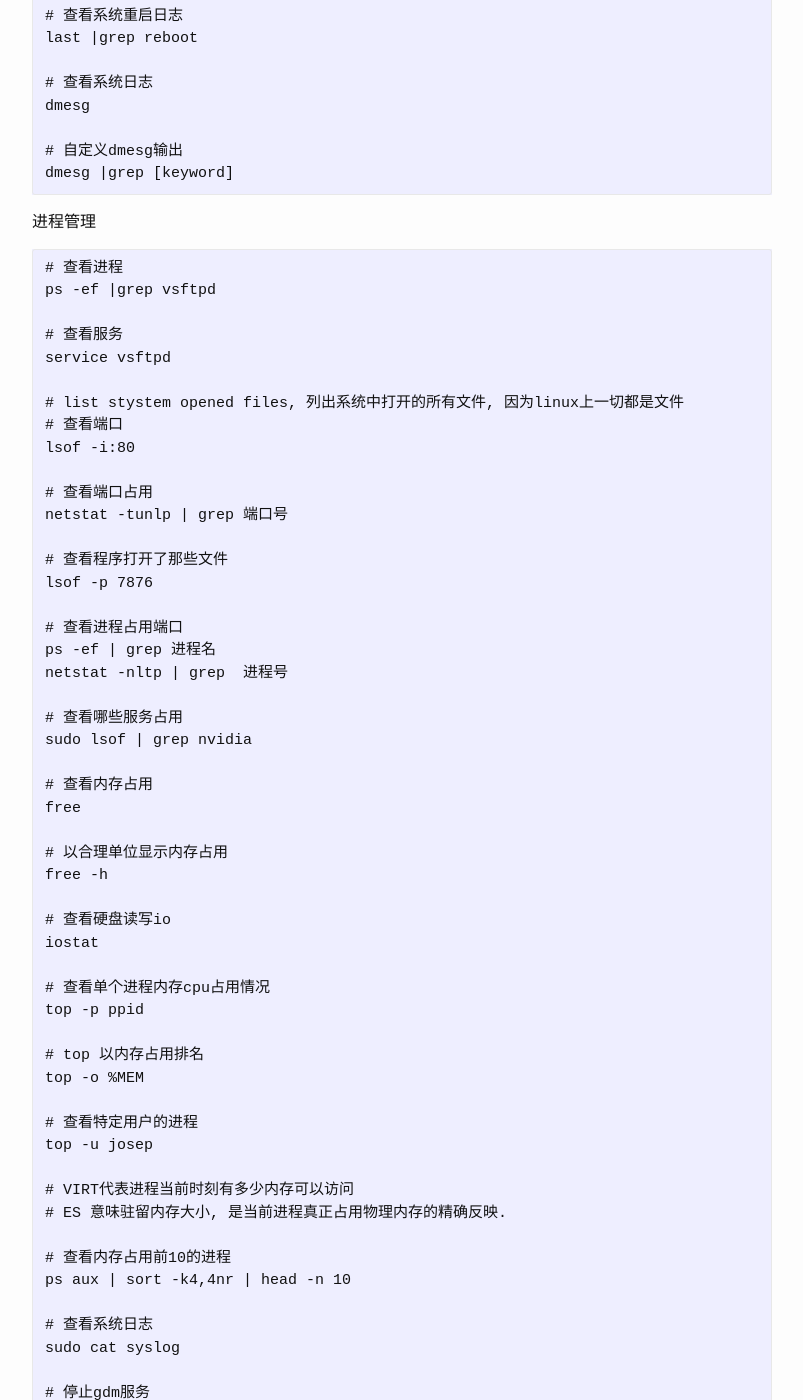
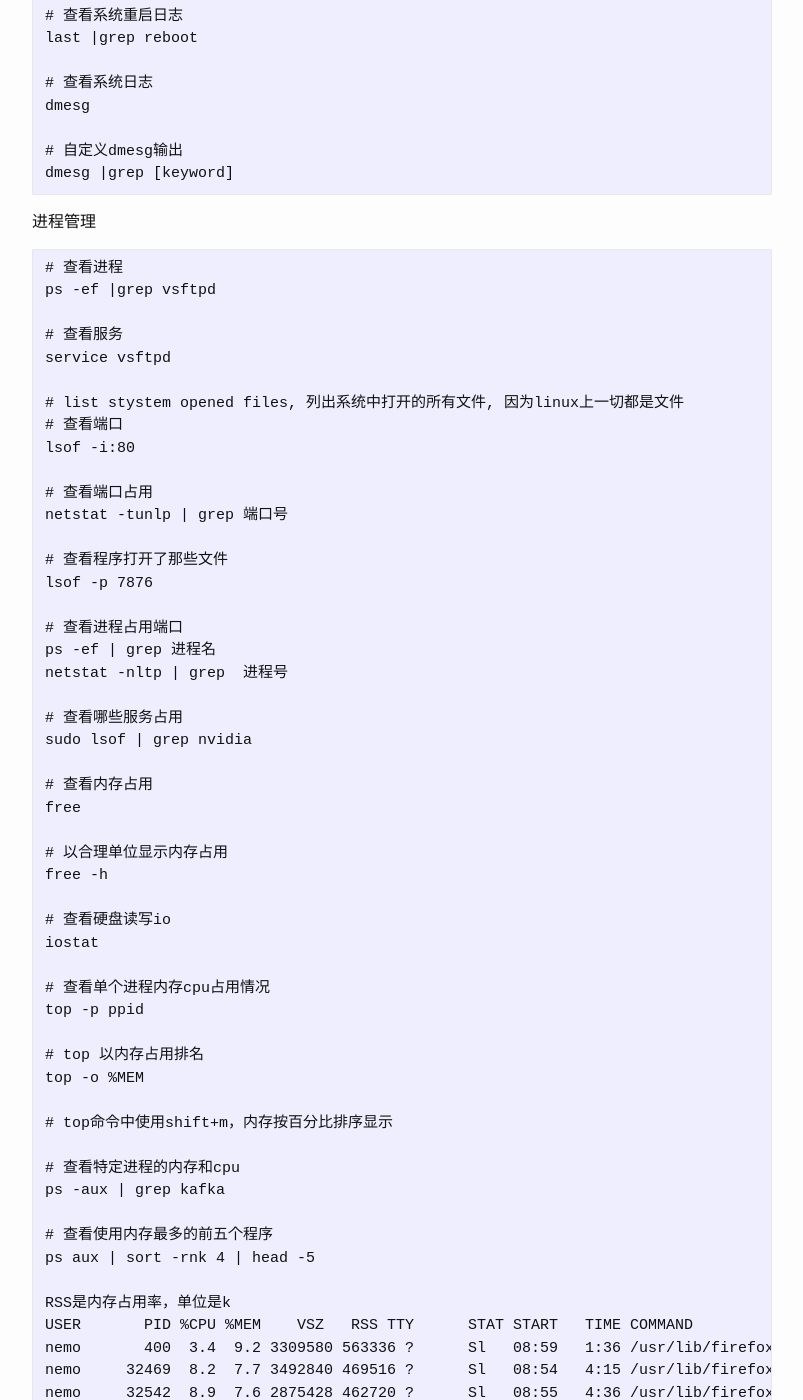
Before and after one commit to josephstalin117/josephstalin117.github.io, a Jekyll site: the page built from _posts/2016-04-04-linux.markdown, in a window 1280 px wide and 1400 px high, scrolled down 2968 px. Shown: the whole window, without its empty margins (238-1041 px from the left). Built offline with Jekyll 4.4.1, drawn with Linux system fonts in a browser that asks for light colours; some of the changed text lies outside the part shown.

Commit message:
add mem control

```diff
--- a/_posts/2016-04-04-linux.markdown
+++ b/_posts/2016-04-04-linux.markdown
@@ -179,6 +179,23 @@ top -p ppid
 
 # top 以内存占用排名
 top -o %MEM
+
+# top命令中使用shift+m，内存按百分比排序显示
+
+# 查看特定进程的内存和cpu
+ps -aux | grep kafka
+
+# 查看使用内存最多的前五个程序
+ps aux | sort -rnk 4 | head -5
+
+RSS是内存占用率，单位是k
+USER       PID %CPU %MEM    VSZ   RSS TTY      STAT START   TIME COMMAND
+nemo       400  3.4  9.2 3309580 563336 ?      Sl   08:59   1:36 /usr/lib/firefox/firefox -contentproc -childID 6 -isForBrowser -prefsLen 9086 -prefMapSize 210653 -parentBuildID 20200107212822 -greomni /usr/lib/firefox/omni.ja -appomni /usr/lib/firefox/browser/omni.ja -appdir /usr/lib/firefox/browser 32469 true tab
+nemo     32469  8.2  7.7 3492840 469516 ?      Sl   08:54   4:15 /usr/lib/firefox/firefox -new-window
+nemo     32542  8.9  7.6 2875428 462720 ?      Sl   08:55   4:36 /usr/lib/firefox/firefox -contentproc -childID 2 -isForBrowser -prefsLen 1 -prefMapSize 210653 -parentBuildID 20200107212822 -greomni /usr/lib/firefox/omni.ja -appomni /usr/lib/firefox/browser/omni.ja -appdir /usr/lib/firefox/browser 32469 true tab
+nemo       342  9.9  5.9 2854664 363528 ?      Sl   08:59   4:44 /usr/lib/firefox/firefox -contentproc -childID 5 -isForBrowser -prefsLen 8763 -prefMapSize 210653 -parentBuildID 20200107212822 -greomni /usr/lib/firefox/omni.ja -appomni /usr/lib/firefox/browser/omni.ja -appdir /usr/lib/firefox/browser 32469 true tab
+nemo      2389 39.5  3.8 1774412 236116 pts/1  Sl+  09:15  12:21 vlc videos/edge_computing.mp4
+
 
 # 查看特定用户的进程
 top -u josep
```
Also changed, not shown: _posts/2025-5-13-polars.markdown (+8 -0 lines).
